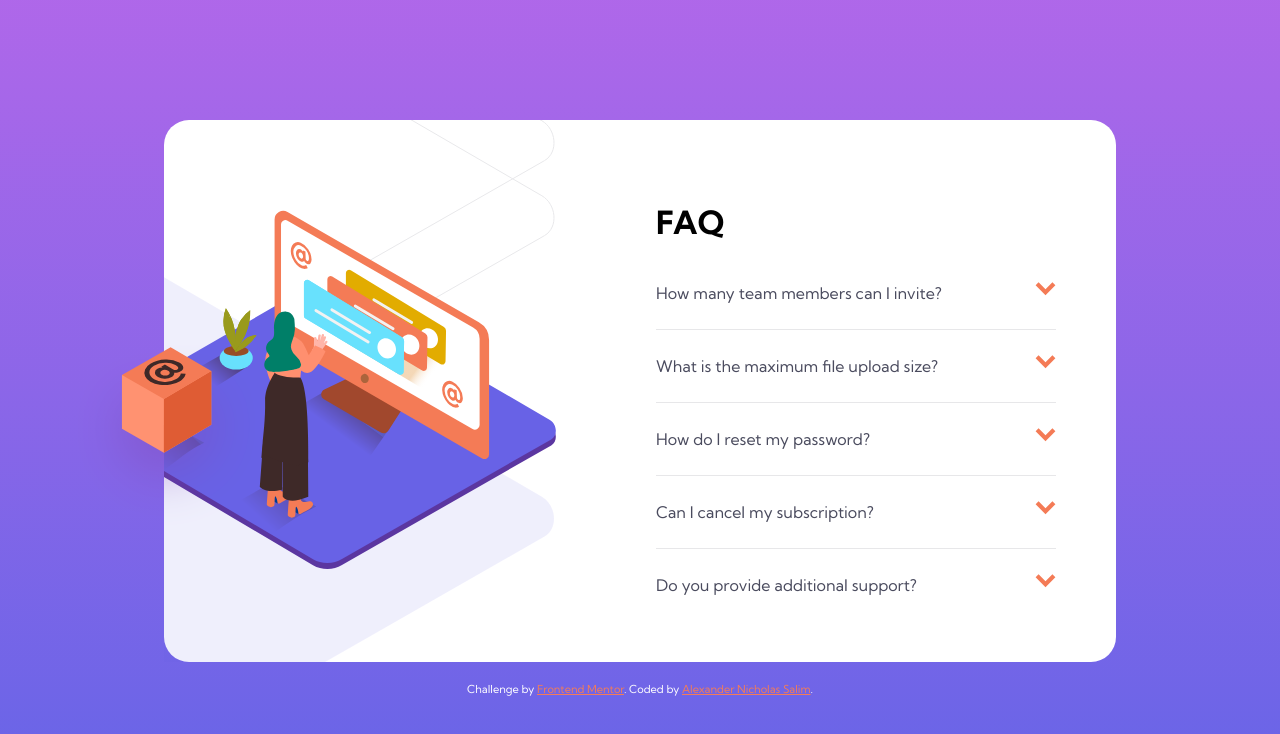
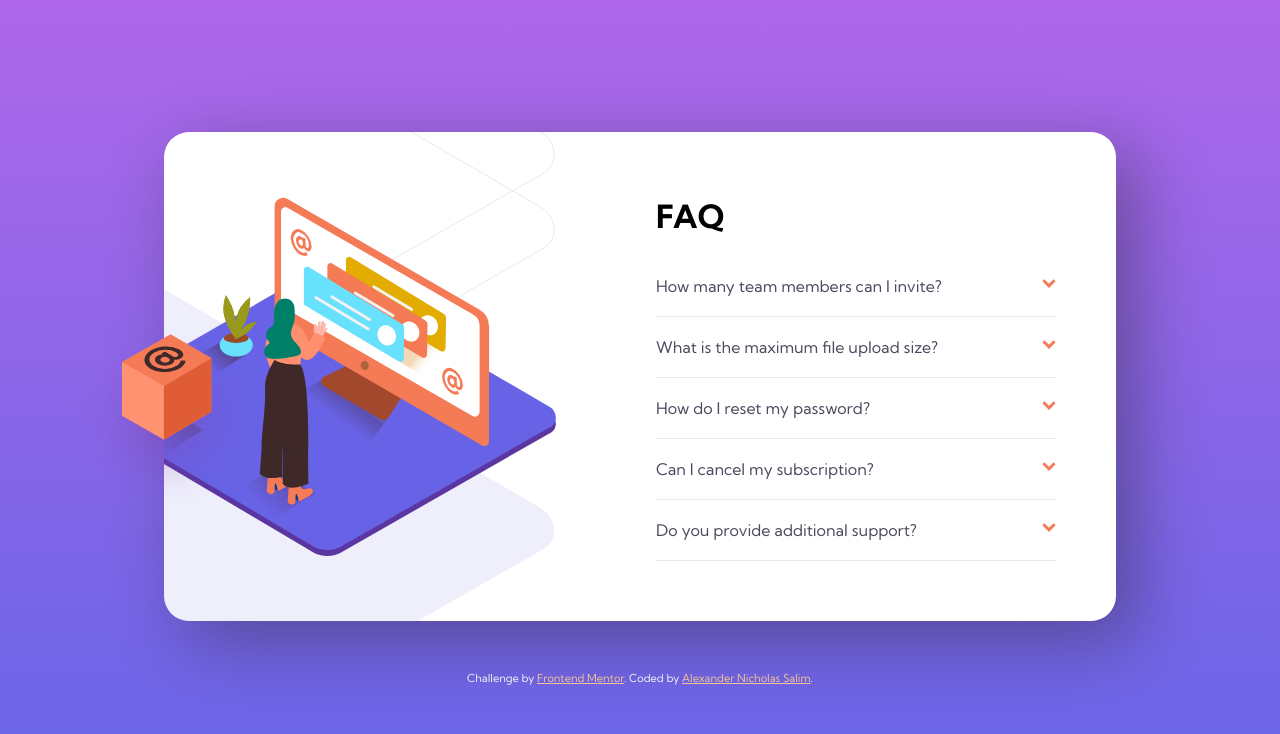
Before and after one commit to alexandernsalim/faq-accordion-card, a plain HTML site: page index.html in a window 1280 px wide. Drawn offline with Linux system fonts and the light colour scheme.

Commit message:
Fix HTML issue and some positioning

```diff
--- a/index.html
+++ b/index.html
@@ -30,47 +30,47 @@
           <div class="question-box">
             <input type="checkbox" id="question-1">
             <label for="question-1">
-              <p class="question">How many team members can I invite?</p>
+              <span class="question">How many team members can I invite?</span>
               <img class="arrow-down" src="./images/icon-arrow-down.svg" alt="Arrow Down">
-              <p class="answer">You can invite up to 2 additional users on the Free plan. There is no limit on
-                team members for the Premium plan.</p>
+              <span class="answer">You can invite up to 2 additional users on the Free plan. There is no limit on
+                team members for the Premium plan.</span>
             </label>
           </div>
 
           <div class="question-box">
             <input type="checkbox" id="question-2">
             <label for="question-2">
-              <p class="question">What is the maximum file upload size?</p>
+              <span class="question">What is the maximum file upload size?</span>
               <img class="arrow-down" src="./images/icon-arrow-down.svg" alt="Arrow Down">
-              <p class="answer">No more than 2GB. All files in your account must fit your allotted storage space.</p>
+              <span class="answer">No more than 2GB. All files in your account must fit your allotted storage space.</span>
             </label>
           </div>
 
           <div class="question-box">
             <input type="checkbox" id="question-3">
             <label for="question-3">
-              <p class="question">How do I reset my password?</p>
+              <span class="question">How do I reset my password?</span>
               <img class="arrow-down" src="./images/icon-arrow-down.svg" alt="Arrow Down">
-              <p class="answer">Click “Forgot password” from the login page or “Change password” from your profile page.
-                A reset link will be emailed to you.</p>
+              <span class="answer">Click “Forgot password” from the login page or “Change password” from your profile page.
+                A reset link will be emailed to you.</span>
             </label>
           </div>
 
           <div class="question-box">
             <input type="checkbox" id="question-4">
             <label for="question-4">
-              <p class="question">Can I cancel my subscription?</p>
+              <span class="question">Can I cancel my subscription?</span>
               <img class="arrow-down" src="./images/icon-arrow-down.svg" alt="Arrow Down">
-              <p class="answer">Yes! Send us a message and we’ll process your request no questions asked.</p>
+              <span class="answer">Yes! Send us a message and we’ll process your request no questions asked.</span>
             </label>
           </div>
 
           <div class="question-box">
             <input type="checkbox" id="question-5">
             <label for="question-5">
-              <p class="question">Do you provide additional support?</p>
+              <span class="question">Do you provide additional support?</span>
               <img class="arrow-down" src="./images/icon-arrow-down.svg" alt="Arrow Down">
-              <p class="answer">Chat and email support is available 24/7. Phone lines are open during normal business hours.</p>
+              <span class="answer">Chat and email support is available 24/7. Phone lines are open during normal business hours.</span>
             </label>
           </div>
         </div>
--- a/style.css
+++ b/style.css
@@ -11,10 +11,10 @@ body::-webkit-scrollbar {
 /* Images */
 
 .arrow-down {
-    height: 15px;
+    height: 10px;
     position: absolute;
     right: 0;
-    top: 25px;
+    top: 3px;
     transition: transform 0.5s ease-in-out;
 }
 
@@ -31,13 +31,13 @@ body::-webkit-scrollbar {
 .box {
     left: -93px;
     position: absolute;
-    top: 225px;
+    top: 200px;
 }
 
 .woman-desktop {
     left: -80px;
     position: relative;
-    top: 90px;
+    top: 65px;
 }
 
 .woman-mobile {
@@ -84,12 +84,12 @@ body::-webkit-scrollbar {
 .attribution {
     color: #fff;
     font-size: 11px;
-    margin-top: 20px;
+    margin-top: 50px;
     text-align: center;
 }
 
 .attribution a {
-    color: hsl(14, 88%, 65%);
+    color: hsl(29, 100%, 81%);
 }
 
 /* Sections */
@@ -115,14 +115,16 @@ body::-webkit-scrollbar {
 
 .question-box {
     border-bottom: 1px solid hsl(240, 5%, 91%);
-    padding: 10px 0;
+    margin-bottom: 20px;
+    padding-bottom: 20px;
     position: relative;
     width: 400px;
 }
 
 .question-list {
-    max-height: 345px;
+    max-height: 285px;
     overflow-y: scroll;
+    padding-top: 25px;
 }
 
 .question-list::-webkit-scrollbar {
@@ -133,6 +135,7 @@ body::-webkit-scrollbar {
     align-items: center;
     background: #fff;
     border-radius: 25px;
+    box-shadow: 20px 20px 70px rgba(32, 32, 32, 0.4);
     display: flex;
     flex-direction: row;
     position: relative;
@@ -143,7 +146,7 @@ body::-webkit-scrollbar {
 .answer {
     color: hsl(240, 6%, 50%);
     display: none;
-    margin-top: 0;
+    margin-top: 10px;
 }
 
 .question {
@@ -157,7 +160,7 @@ body::-webkit-scrollbar {
 }
 
 .title {
-    margin-bottom: 15px;
+    margin: 4px 0 15px;
 }
 
 
@@ -198,7 +201,7 @@ body::-webkit-scrollbar {
     }
 
     .right-col {
-        padding: 128px 25px 55px;
+        padding: 128px 25px 35px;
     }
 
     .question-box {
```
